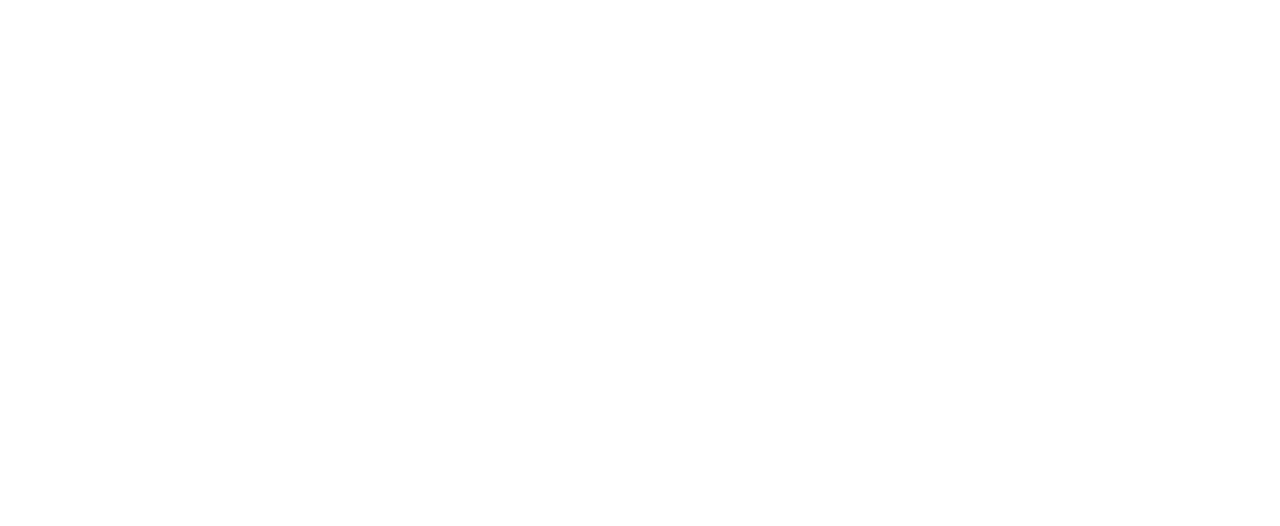
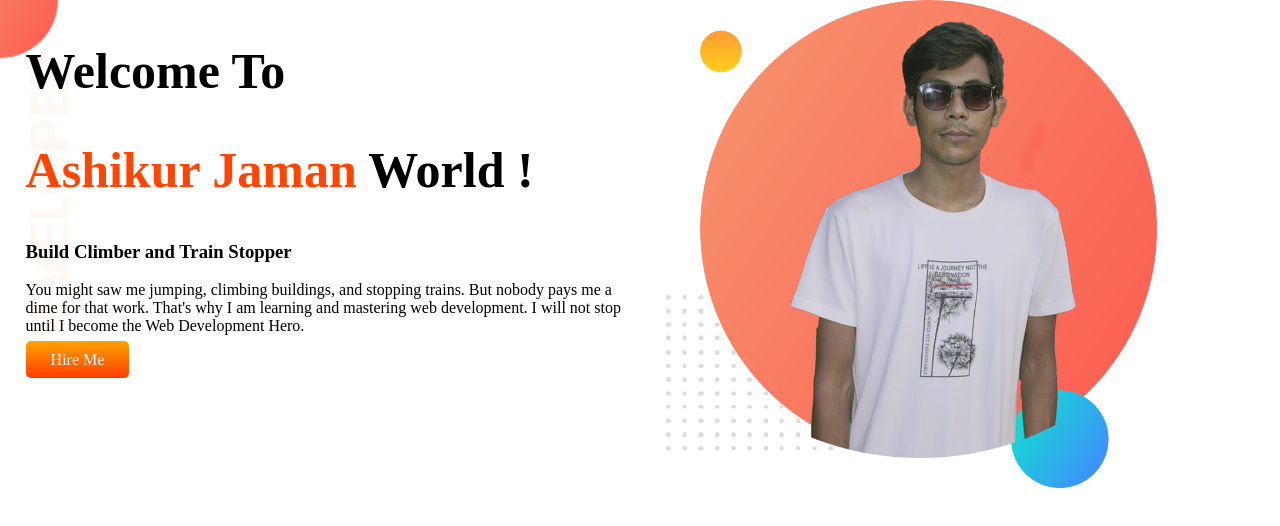
Before and after one commit to Ashikurjaman/developer_portfolio, a plain HTML site: page index.html in a window 1280 px wide. Drawn offline with Linux system fonts and the light colour scheme; a web font is replaced by a local one.

Commit message:
hero section

```diff
--- a/index.html
+++ b/index.html
@@ -6,8 +6,29 @@
     <meta name="viewport" content="width=device-width, initial-scale=1.0">
     <title>Developer Portfolio</title>
     <link rel="stylesheet" href="style.css">
+    <link rel="preconnect" href="https://fonts.googleapis.com">
+<link rel="preconnect" href="https://fonts.gstatic.com" crossorigin>
+<link href="https://fonts.googleapis.com/css2?family=Abyssinica+SIL&display=swap" rel="stylesheet">
 </head>
 <body>
+                                    <!-- header section-->
 
+    <section class="Hero-section">
+        <div class="half-section">
+            <h1>Welcome To</h1>
+        <h1><span class="name">Ashikur Jaman</span> World !</h1>
+
+              <h3>Build Climber and Train Stopper</h3>
+
+              <p>You might saw me jumping, climbing buildings, and stopping trains. But nobody pays me a dime for that work. That's why I am learning and mastering web development. I will not stop until I become the Web Development Hero.</p>
+
+              <a href="https://www.linkedin.com/in/ashikurjaman046/" target="_blank" rel="noopener noreferrer">Hire Me</a>
+        </div>
+        <div class="half-section">
+            <img src="images/webashik.png" alt="">
+        </div>
+    </section>
+
+                                    <!-- header section-->
 </body>
 </html>
--- a/style.css
+++ b/style.css
@@ -0,0 +1,34 @@
+body{
+    font-family: 'Abyssinica SIL', serif;
+    margin: 0;
+}
+
+    h1{
+        font-size: 50px;
+    }
+
+    .name{
+        color: orangered;
+    }
+    .Hero-section{
+        display: flex;
+        background-image: url(images/top-banner.png);
+        background-repeat: no-repeat;
+    }
+
+    .half-section{
+        width: 50%;
+        padding-left: 2%;
+    }
+
+    .half-section img{
+        width: 80%;
+    }
+
+    .half-section a{
+        text-decoration: none;
+        background-image: linear-gradient(orange,rgb(255, 60, 0));
+        padding: 10px 25px;
+        color: aliceblue;
+        border-radius: 5px;
+    }
```
